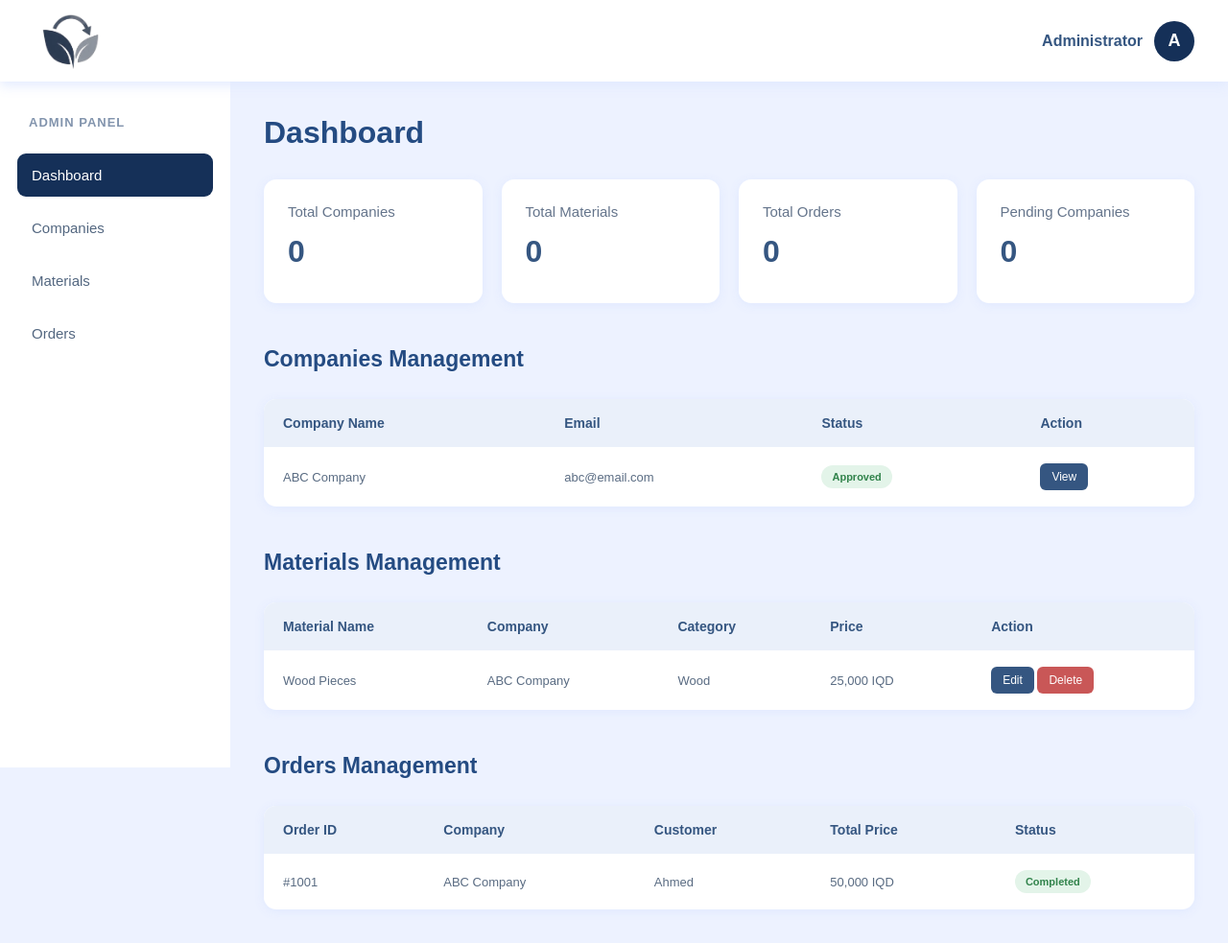
After one commit to it25000032-ship-it/FAID2026, a PHP site: page /admin.html in a window 1280 px wide. The commit adds this page. Shown: the whole page at 96% size. Run offline with PHP 8.4, Linux system fonts and the light colour scheme.

Commit message:
Admin Page ,,,

```diff
--- /dev/null
+++ b/WTproject/CSS/admin.css
@@ -0,0 +1,269 @@
+* {
+    box-sizing: border-box;
+}
+html {
+    scroll-behavior: smooth;
+    scroll-padding-top: 100px;
+}
+body {
+    margin: 0;
+    font-family: Arial, Helvetica, sans-serif;
+    background: rgb(237, 242, 255);
+    color: #263b56;
+}
+.admin-header {
+    position: fixed;
+    top: 0;
+    left: 0;
+    width: 100%;
+    height: 85px;
+    padding: 0 35px;
+    background: white;
+    display: flex;
+    justify-content: space-between;
+    align-items: center;
+    box-shadow: 0 4px 12px rgba(223, 232, 255, 0.9);
+    z-index: 1000;
+}
+.logo img {
+    display: flex;
+    align-items: center;
+    gap: 10px;
+    width: 80px;
+    height: 80px;
+    object-fit: contain;
+}
+.admin-info {
+    display: flex;
+    align-items: center;
+    gap: 12px;
+    color: #355681;
+    font-weight: 600;
+}
+.admin-avatar {
+    width: 42px;
+    height: 42px;
+    border-radius: 50%;
+    background: rgb(21, 48, 88);
+    color: white;
+    display: flex;
+    justify-content: center;
+    align-items: center;
+    font-size: 18px;
+}
+.admin-layout {
+    display: flex;
+    margin-top: 85px;
+}
+.sidebar {
+    width: 240px;
+    min-height: calc(100vh - 85px);
+    background: white;
+    padding: 30px 18px;
+    position: fixed;
+    top: 85px;
+    left: 0;
+    bottom: 0;
+    overflow-y: auto;
+}
+.sidebar h3 {
+    color: #8294ad;
+    font-size: 13px;
+    margin: 5px 12px 25px;
+    letter-spacing: 1px;
+}
+.sidebar nav {
+    display: flex;
+    flex-direction: column;
+    gap: 10px;
+}
+.sidebar nav a {
+    text-decoration: none;
+    color: #536780;
+    padding: 14px 15px;
+    border-radius: 9px;
+    font-size: 15px;
+    transition: 0.2s;
+}
+.sidebar nav a:hover,
+.sidebar nav a.active {
+    background: rgb(21, 48, 88);
+    color: white;
+}
+.main-content {
+    margin-left: 240px;
+    padding: 35px;
+    width: calc(100% - 240px);
+}
+.page-heading {
+    margin-bottom: 30px;
+}
+.page-heading h1 {
+    color: #244b82;
+    font-size: 32px;
+    margin: 0 0 10px;
+}
+.section-heading h2 {
+    color: #8290a3;
+    margin: 0;
+    font-size: 14px;
+}
+.stats-container {
+    display: grid;
+    grid-template-columns: repeat(4, minmax(0, 1fr));
+    gap: 20px;
+}
+.stat-card {
+    background: white;
+    padding: 25px;
+    border-radius: 13px;
+    box-shadow: 0 2px 10px rgba(223, 232, 255, 0.9);
+}
+.stat-card h3 {
+    color: #64748b;
+    font-size: 15px;
+    font-weight: 500;
+    margin: 0 0 15px;
+}
+.stat-card p {
+    color: #355681;
+    font-size: 32px;
+    font-weight: bold;
+    margin: 0 0 10px;
+}
+.dashboard-section {
+    margin-top: 45px;
+    scroll-margin-top: 105px;
+}
+.section-heading {
+    display: flex;
+    justify-content: space-between;
+    align-items: center;
+    margin-bottom: 20px;
+}
+.section-heading h2 {
+    color: #244b82;
+    font-size: 23px;
+    margin: 0 0 8px;
+}
+.table-container {
+    width: 100%;
+    overflow-x: auto;
+    background: white;
+    border-radius: 13px;
+    box-shadow: 0 2px 10px rgba(223, 232, 255, 0.9);
+}
+table {
+    width: 100%;
+    border-collapse: collapse;
+    text-align: left;
+    min-width: 650px;
+}
+thead {
+    background: #eaf0fa;
+}
+th {
+    color: #355681;
+    font-size: 14px;
+    font-weight: 600;
+    padding: 17px 20px;
+}
+td {
+    padding: 17px 20px;
+    font-size: 13px;
+    color: #596b82;
+    border-bottom: 1px solid #edf0f5;
+}
+tbody tr:hover {
+    background: #f8faff;
+}
+tbody tr:last-child td {
+    border-bottom: none;
+}
+.status {
+    display: inline-block;
+    width: fit-content;
+    padding: 6px 11px;
+    border-radius: 20px;
+    font-size: 11px;
+    font-weight: 600;
+}
+.approved {
+    background: #e3f4e9;
+    color: #31834b;
+}
+.pending {
+    background: #fff2d9;
+    color: #a87518;
+}
+button {
+    border: none;
+    padding: 7px 12px;
+    border-radius: 6px;
+    cursor: pointer;
+    font-size: 12px;
+    color: white;
+}
+.view-btn,
+.edit-btn {
+    background: #355681;
+}
+.delete-btn {
+    background: #c95757;
+}
+.view-btn:hover,
+.edit-btn:hover {
+    background: #24416a;
+}
+.delete-btn:hover {
+    background: #a93c3c;
+}
+@media (max-width: 1000px) {
+    .stats-container {
+        grid-template-columns: repeat(2, 1fr);
+    }
+}
+@media (max-width: 650px) {
+    .admin-header {
+        padding: 0 15px;
+    }
+    .logo img {
+        width: 45px;
+        height: 45px;
+    }
+    .logo h2 {
+        font-size: 20px;
+    }
+    .admin-info {
+        font-size: 12px;
+    }
+    .sidebar {
+        width: 65px;
+        padding: 20px 7px;
+    }
+    .sidebar h3 {
+        display: none;
+    }
+    .sidebar nav a {
+        font-size: 0;
+        text-align: center;
+        padding: 14px 5px;
+    }
+    .sidebar nav a::first-letter {
+        font-size: 15px;
+    }
+    .main-content {
+        margin-left: 65px;
+        width: calc(100% - 65px);
+        padding: 20px 12px;
+    }
+    .stats-container {
+        grid-template-columns: 1fr;
+    }
+    .page-heading h1 {
+        font-size: 25px;
+    }
+    .section-heading h2 {
+        font-size: 19px;
+    }
+}
--- /dev/null
+++ b/WTproject/admin.html
@@ -0,0 +1,138 @@
+<!DOCTYPE html>
+<html lang="en">
+<head>
+    <meta charset="UTF-8">
+    <meta name="viewport" content="width=device-width, initial-scale=1.0">
+    <title>FAID | Admin Dashboard</title>
+    <link rel="stylesheet" href="CSS/admin.css">
+</head>
+<body>
+    <header class="admin-header">
+        <div class="logo">
+            <img src="Img/FaidLogo.png" alt="FAID Logo">
+        </div>
+        <div class="admin-info">
+            <span>Administrator</span>
+            <div class="admin-avatar">A</div>
+        </div>
+    </header>
+    <div class="admin-layout">
+        <aside class="sidebar">
+            <h3>ADMIN PANEL</h3>
+            <nav>
+                <a href="#dashboard" class="active">Dashboard</a>
+                <a href="#companies">Companies</a>
+                <a href="#materials">Materials</a>
+                <a href="#orders">Orders</a>
+            </nav>
+        </aside>
+        <main class="main-content">
+            <section id="dashboard">
+                <div class="page-heading">
+                    <h1>Dashboard</h1>
+                </div>
+                <div class="stats-container">
+                    <div class="stat-card">
+                        <h3>Total Companies</h3>
+                        <p>0</p>
+                    </div>
+                    <div class="stat-card">
+                        <h3>Total Materials</h3>
+                        <p>0</p>
+                    </div>
+                    <div class="stat-card">
+                        <h3>Total Orders</h3>
+                        <p>0</p>
+                    </div>
+                    <div class="stat-card">
+                        <h3>Pending Companies</h3>
+                        <p>0</p>
+                    </div>
+                </div>
+            </section>
+            <section id="companies" class="dashboard-section">
+                <div class="section-heading">
+                        <h2>Companies Management</h2>
+                </div>
+                <div class="table-container">
+                    <table>
+                        <thead>
+                            <tr>
+                                <th>Company Name</th>
+                                <th>Email</th>
+                                <th>Status</th>
+                                <th>Action</th>
+                            </tr>
+                        </thead>
+                        <tbody>
+                            <tr>
+                                <td>ABC Company</td>
+                                <td>abc@email.com</td>
+                                <td><span class="status approved">Approved</span></td>
+                                <td><button class="view-btn">View</button></td>
+                            </tr>
+                        </tbody>
+                    </table>
+                </div>
+            </section>
+            <section id="materials" class="dashboard-section">
+                <div class="section-heading">
+                        <h2>Materials Management</h2>
+                </div>
+                <div class="table-container">
+                    <table>
+                        <thead>
+                            <tr>
+                                <th>Material Name</th>
+                                <th>Company</th>
+                                <th>Category</th>
+                                <th>Price</th>
+                                <th>Action</th>
+                            </tr>
+                        </thead>
+                        <tbody>
+                            <tr>
+                                <td>Wood Pieces</td>
+                                <td>ABC Company</td>
+                                <td>Wood</td>
+                                <td>25,000 IQD</td>
+                                <td>
+                                    <button class="edit-btn">Edit</button>
+                                    <button class="delete-btn">Delete</button>
+                                </td>
+                            </tr>
+                        </tbody>
+                    </table>
+                </div>
+            </section>
+            <section id="orders" class="dashboard-section">
+                <div class="section-heading">
+                        <h2>Orders Management</h2>
+                </div>
+                <div class="table-container">
+                    <table>
+                        <thead>
+                            <tr>
+                                <th>Order ID</th>
+                                <th>Company</th>
+                                <th>Customer</th>
+                                <th>Total Price</th>
+                                <th>Status</th>
+                            </tr>
+                        </thead>
+                        <tbody>
+                            <tr>
+                                <td>#1001</td>
+                                <td>ABC Company</td>
+                                <td>Ahmed</td>
+                                <td>50,000 IQD</td>
+                                <td><span class="status approved">Completed</span></td>
+                            </tr>
+                        </tbody>
+                    </table>
+                </div>
+            </section>
+        </main>
+    </div>
+</body>
+</html>
```
Also changed, not shown: WTproject/CSS/homeStyle.css (+4 -5 lines).
